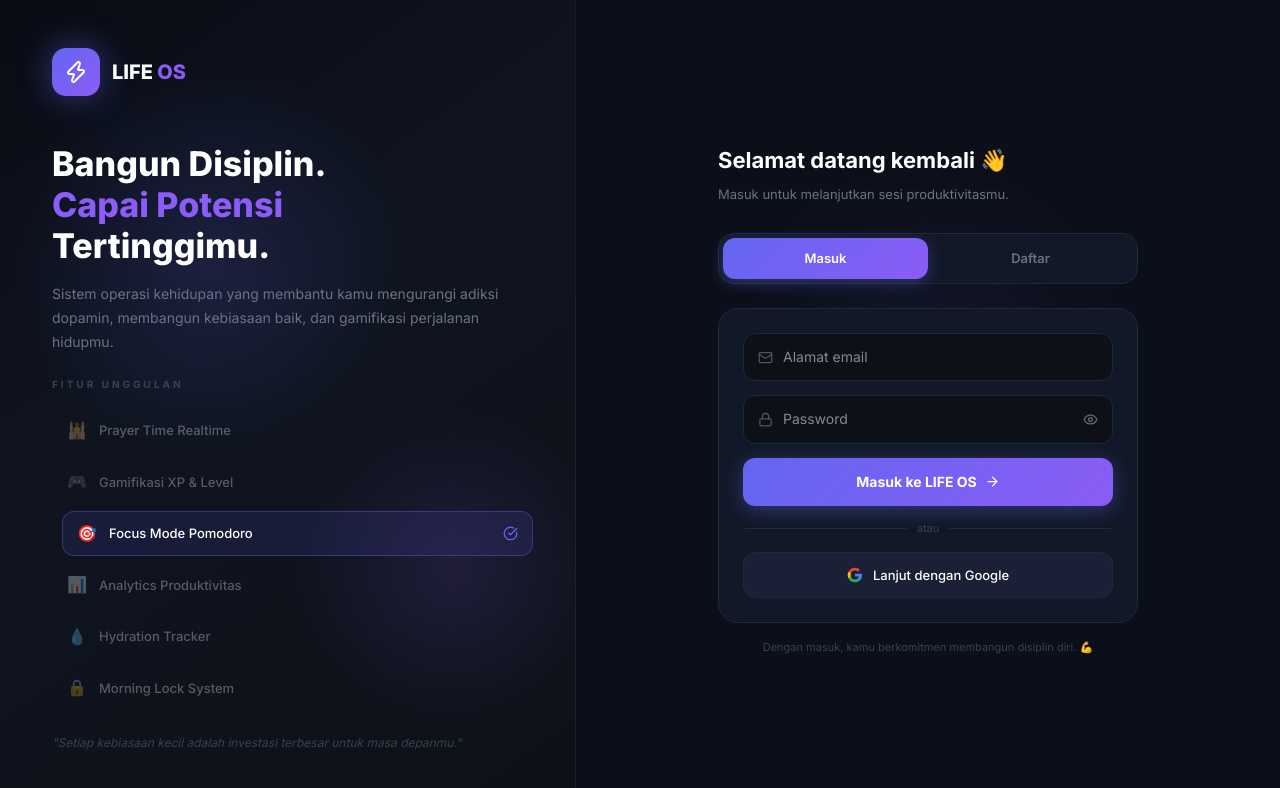
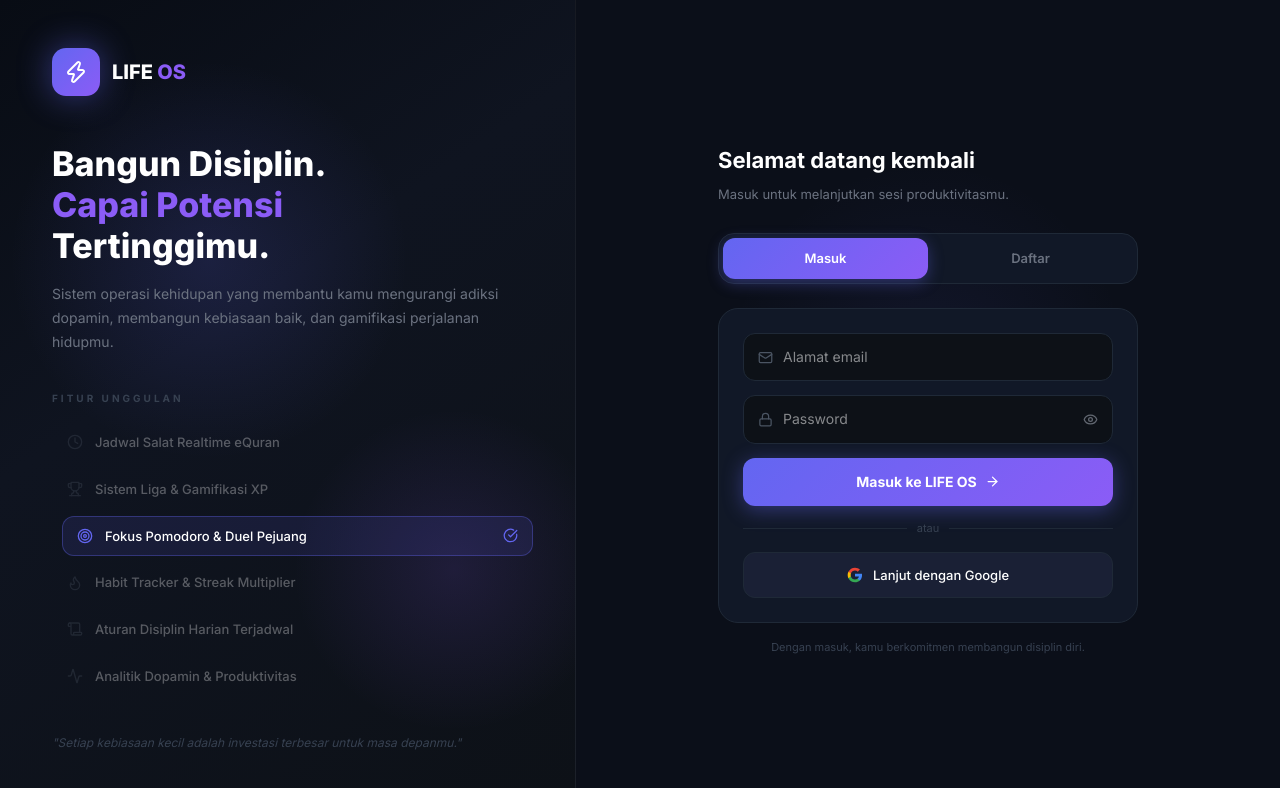
Before and after one commit to wildanpics/lifeos, a Next.js app: page /login in a window 1280 px wide. Shown: the top 788 px of the page. Built offline with nearby package versions, Linux system fonts and the light colour scheme; no server answers.

Commit message:
style: replace all login page emojis with lucide icons and align featured list with current features

```diff
--- a/app/login/page.tsx
+++ b/app/login/page.tsx
@@ -4,17 +4,17 @@
 import { useRouter } from 'next/navigation';
 import { motion, AnimatePresence } from 'framer-motion';
 import { signInWithGoogle, signInWithEmail, signUpWithEmail, handleGoogleRedirectResult } from '@/lib/firebase/auth';
-import { Zap, Mail, Lock, User, Eye, EyeOff, AlertCircle, ArrowRight, CheckCircle } from 'lucide-react';
+import { Zap, Mail, Lock, User, Eye, EyeOff, AlertCircle, ArrowRight, CheckCircle, Clock, Trophy, Target, Flame, Scroll, Activity } from 'lucide-react';
 
 type Mode = 'login' | 'signup';
 
 const FEATURES = [
-  { icon: '🕌', text: 'Prayer Time Realtime' },
-  { icon: '🎮', text: 'Gamifikasi XP & Level' },
-  { icon: '🎯', text: 'Focus Mode Pomodoro' },
-  { icon: '📊', text: 'Analytics Produktivitas' },
-  { icon: '💧', text: 'Hydration Tracker' },
-  { icon: '🔒', text: 'Morning Lock System' },
+  { icon: Clock, text: 'Jadwal Salat Realtime eQuran' },
+  { icon: Trophy, text: 'Sistem Liga & Gamifikasi XP' },
+  { icon: Target, text: 'Fokus Pomodoro & Duel Pejuang' },
+  { icon: Flame, text: 'Habit Tracker & Streak Multiplier' },
+  { icon: Scroll, text: 'Aturan Disiplin Harian Terjadwal' },
+  { icon: Activity, text: 'Analitik Dopamin & Produktivitas' },
 ];
 
 export default function LoginPage() {
@@ -50,9 +50,9 @@
     } catch (e: any) {
       const msg =
         e.code === 'auth/unauthorized-domain'
-          ? '⚠️ Domain ini belum diizinkan di Firebase. Tambahkan localhost ke Authorized Domains di Firebase Console.'
+          ? 'Domain ini belum diizinkan di Firebase. Tambahkan localhost ke Authorized Domains di Firebase Console.'
           : e.code === 'auth/operation-not-allowed'
-          ? '⚠️ Google Sign-In belum diaktifkan. Aktifkan di Firebase Console → Authentication → Sign-in method.'
+          ? 'Google Sign-In belum diaktifkan. Aktifkan di Firebase Console → Authentication → Sign-in method.'
           : e.code === 'auth/network-request-failed'
           ? 'Koneksi gagal. Periksa internet kamu.'
           : e.code === 'auth/internal-error'
@@ -179,7 +179,7 @@
                     border: `1px solid ${active ? 'rgba(99,102,241,0.35)' : 'transparent'}`,
                   }}
                 >
-                  <span style={{ fontSize: 16 }}>{f.icon}</span>
+                  <f.icon size={16} style={{ flexShrink: 0, color: active ? '#6366F1' : '#4B5563' }} />
                   <span style={{ fontSize: 13, fontWeight: 500, color: 'white', flex: 1 }}>{f.text}</span>
                   {active && (
                     <motion.div initial={{ scale: 0 }} animate={{ scale: 1 }}>
@@ -255,7 +255,7 @@
           {/* Desktop heading */}
           <div className="lg-show-heading" style={{ marginBottom: 28 }}>
             <h2 style={{ fontSize: 22, fontWeight: 700, color: 'white', marginBottom: 6 }}>
-              {mode === 'login' ? 'Selamat datang kembali 👋' : 'Mulai perjalananmu ⚡'}
+              {mode === 'login' ? 'Selamat datang kembali' : 'Mulai perjalananmu'}
             </h2>
             <p style={{ fontSize: 13, color: '#6B7280' }}>
               {mode === 'login'
@@ -426,7 +426,7 @@
           </div>
 
           <p style={{ textAlign: 'center', fontSize: 11, color: '#374151', marginTop: 16 }}>
-            Dengan masuk, kamu berkomitmen membangun disiplin diri. 💪
+            Dengan masuk, kamu berkomitmen membangun disiplin diri.
           </p>
         </motion.div>
       </div>
```
